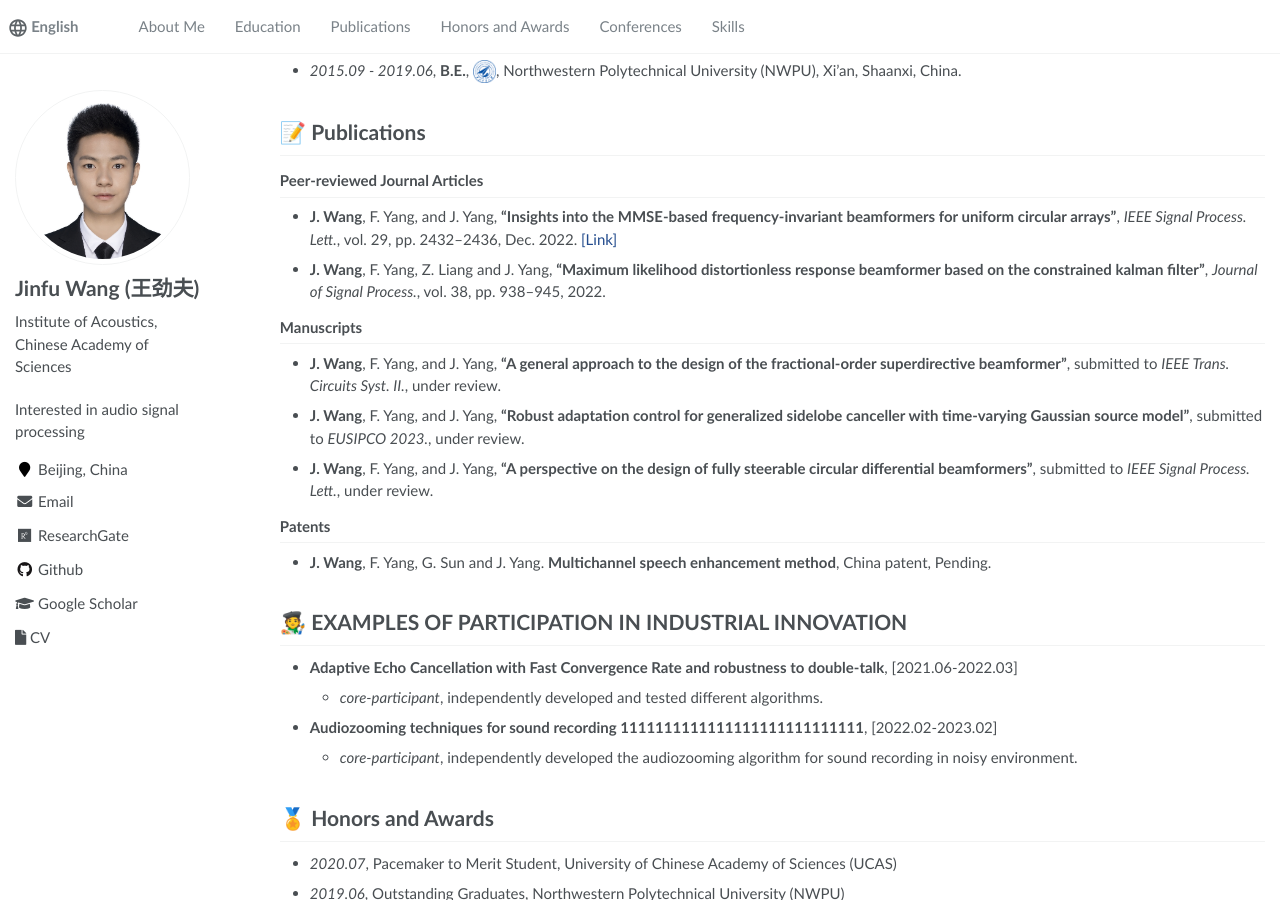
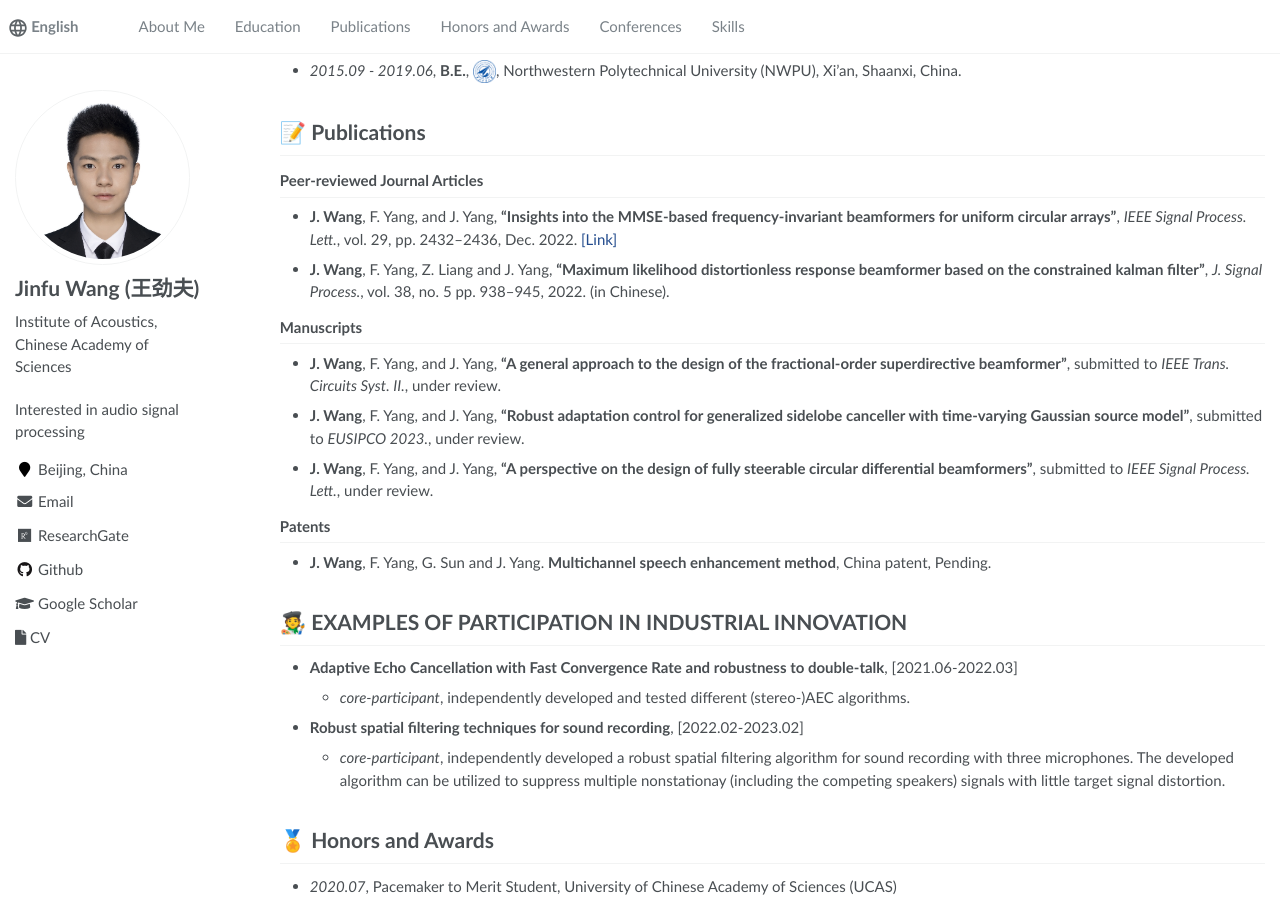
Before and after one commit to 875441459/875441459.github.io, a Jekyll site: the page built from _pages/about.md, in a window 1280 px wide and 900 px high, scrolled down 263 px. Built offline with Jekyll 4.4.1, drawn with Linux system fonts in a browser that asks for light colours.

Commit message:
Update about.md

```diff
--- a/_pages/about.md
+++ b/_pages/about.md
@@ -36,7 +36,7 @@ My research focuses on **microphone array processing**, **(semi-)blind speech se
 - **J. Wang**, F. Yang, and J. Yang, **"Insights into the MMSE-based frequency-invariant beamformers for uniform circular arrays"**, *IEEE Signal Process. Lett.*,  vol. 29, pp. 2432–2436, Dec. 2022.
 [[Link]](https://ieeexplore.ieee.org/document/9964078/metrics#metrics)
 
-- **J. Wang**, F. Yang, Z. Liang and J. Yang, **"Maximum likelihood distortionless response beamformer based on the constrained kalman filter"**, *Journal of Signal Process.*,  vol. 38, pp. 938–945, 2022.
+- **J. Wang**, F. Yang, Z. Liang and J. Yang, **"Maximum likelihood distortionless response beamformer based on the constrained kalman filter"**, *J. Signal Process.*,  vol. 38, no. 5 pp. 938–945, 2022. (in Chinese).
 
 
 ### Manuscripts
@@ -54,10 +54,10 @@ My research focuses on **microphone array processing**, **(semi-)blind speech se
 # 🧑‍🎨 EXAMPLES OF PARTICIPATION IN INDUSTRIAL INNOVATION
 
 - **Adaptive Echo Cancellation with Fast Convergence Rate and robustness to double-talk**, [2021.06-2022.03]
-  - *core-participant*, independently developed and tested different algorithms.
+  - *core-participant*, independently developed and tested different (stereo-)AEC algorithms.
 
--  **Audiozooming techniques for sound recording 1111111111111111111111111111**, [2022.02-2023.02]
-   - *core-participant*, independently developed the audiozooming algorithm for sound recording in noisy environment.
+-  **Robust spatial filtering techniques for sound recording**, [2022.02-2023.02]
+   - *core-participant*, independently developed a robust spatial filtering algorithm for sound recording with three microphones. The developed algorithm can be utilized to suppress multiple nonstationay (including the competing speakers) signals with little target signal distortion.
 
 <span class='anchor' id="-honors-and-awards"></span>
 # 🏅 Honors and Awards
```
